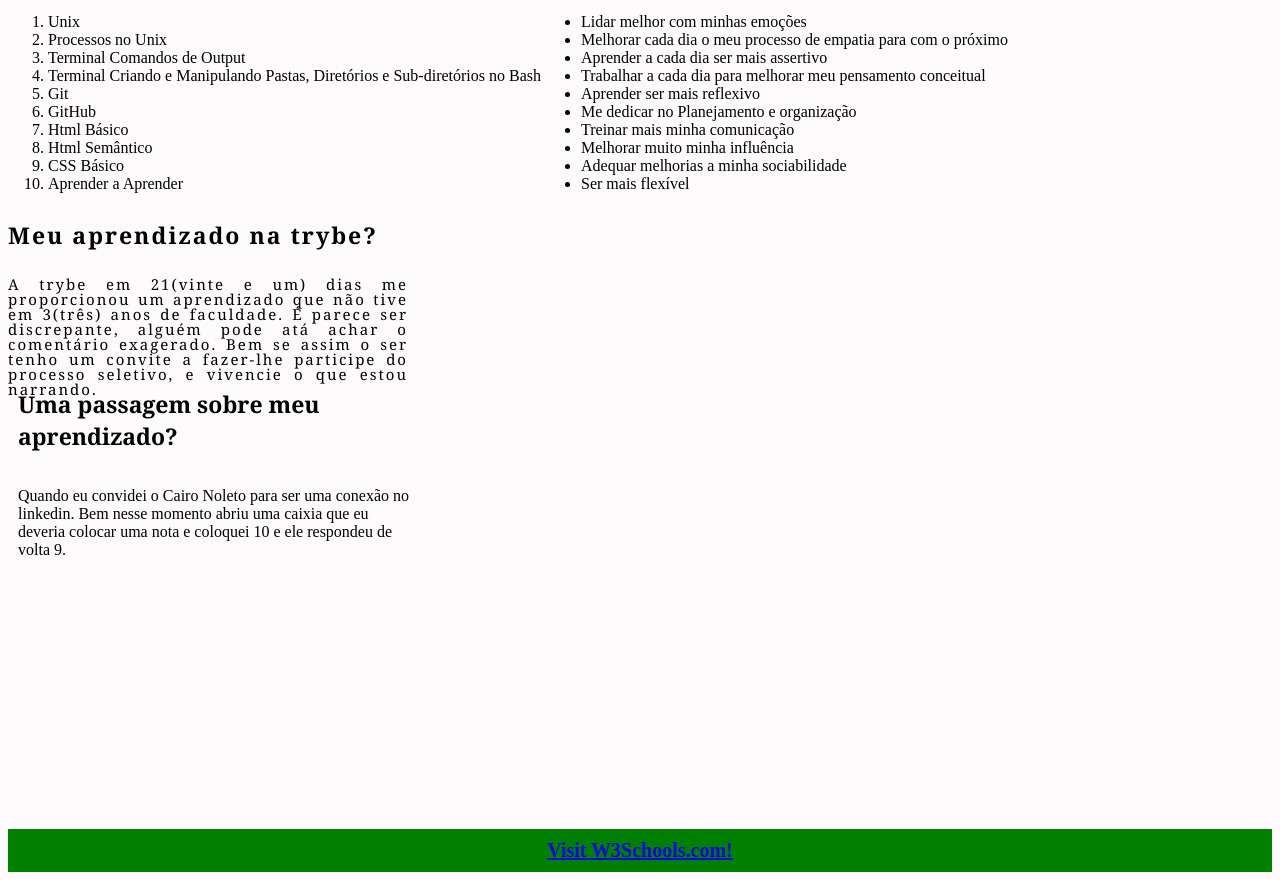
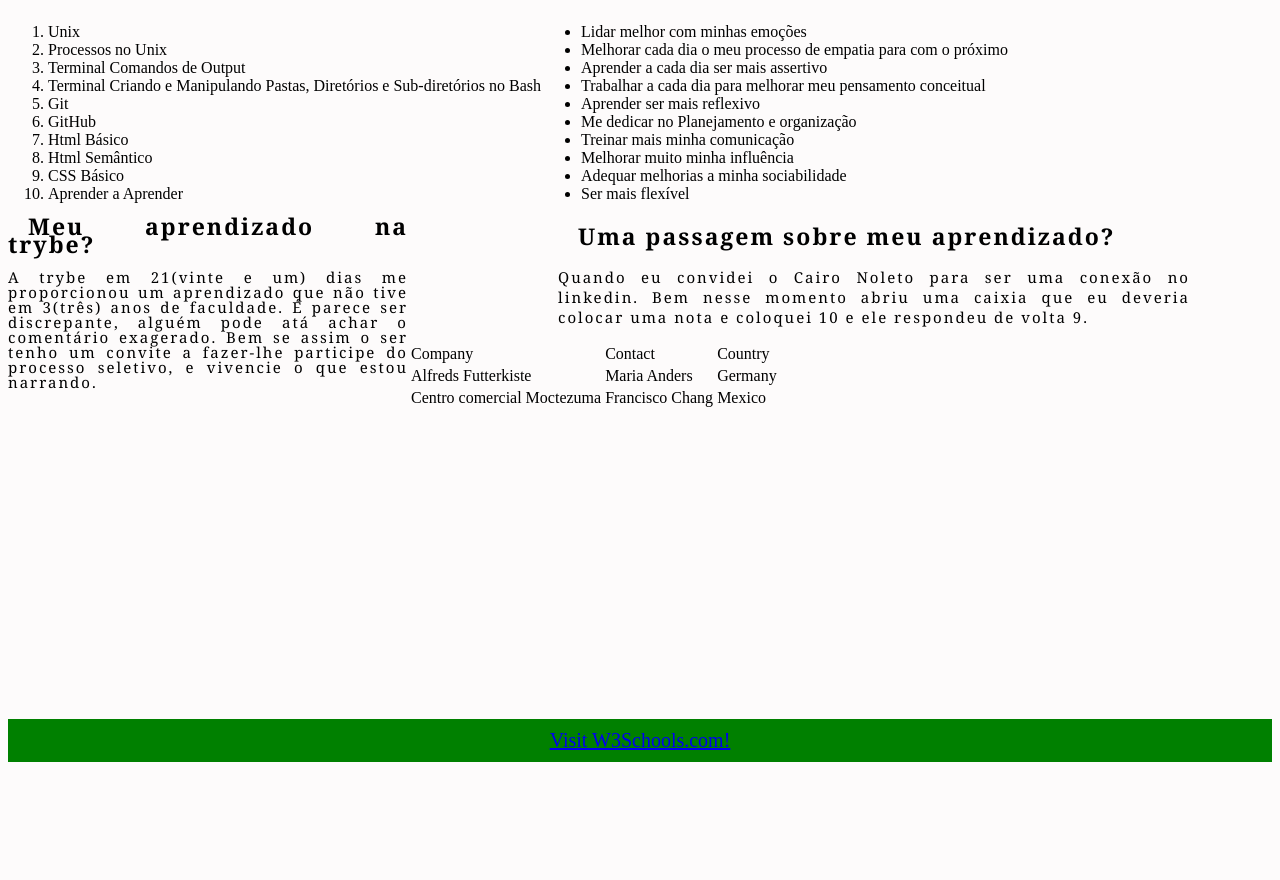
Before and after one commit to tonistorres/project-lessons-learned, a website: page index.html in a window 1280 px wide. Shown: the part 419-1299 px from the top of the page. After the commit the page ends 1189 px from the top, so only its background shows below. Drawn offline with Linux system fonts and the light colour scheme.

Commit message:
finalizado os requesitos do projeto cabendo apenas implementacoes

```diff
--- a/index.html
+++ b/index.html
@@ -27,7 +27,7 @@
 
         <img id="minha_foto" src="perfil.png" alt="foto perfil">
 
-        <h2>Lições</h2>
+        <h1>Lições</h1>
 
         <section>
 
@@ -69,6 +69,7 @@
 
 
 
+
             <article class="lado-esquerdo">
 
                 <h2>Meu aprendizado na trybe?</h2>
@@ -81,19 +82,40 @@
             </article>
 
 
-
             <section class="lado-direito">
 
                 <aside>
 
                     <h2>Uma passagem sobre meu aprendizado?</h2>
 
-                <p>Quando eu convidei o Cairo Noleto para ser uma conexão no linkedin. Bem nesse momento abriu uma caixia que eu deveria colocar uma nota e coloquei 10 e ele respondeu de volta 9. </p>
+                    <p>Quando eu convidei o Cairo Noleto para ser uma conexão no linkedin. Bem nesse momento abriu uma
+                        caixia que eu deveria colocar uma nota e coloquei 10 e ele respondeu de volta 9. </p>
 
                 </aside>
 
+            </section>
 
-        </section>
+
+
+        <!--Documentação: https://www.w3schools.com/html/html_tables.asp-->
+        <table class="style-table">
+            <tr>
+                <td>Company</td>
+                <td>Contact</td>
+                <td>Country</td>
+            </tr>
+            <tr>
+                <td>Alfreds Futterkiste</td>
+                <td>Maria Anders</td>
+                <td>Germany</td>
+            </tr>
+            <tr>
+                <td>Centro comercial Moctezuma</td>
+                <td>Francisco Chang</td>
+                <td>Mexico</td>
+            </tr>
+        </table>
+
 
 
     </main>
@@ -105,5 +127,4 @@
 
 </body>
 
-
 </html>
--- a/style.css
+++ b/style.css
@@ -12,11 +12,18 @@ body{
 }
 
 h2{
-    display: inline-block;
+    display: inline;
     font-family: Georgia, 'Times New Roman', Times, serif;
     font-size: 23px;
     font-weight: 700;
+    text-align: center;
+    letter-spacing: 2px;
+    padding: 20px;
+
+
+
 }
+
 
 #cabecalho{
     background-color: green;
@@ -37,42 +44,65 @@ h2{
 }
 
 #rodape{
-margin-top: 300px;
-  color: white;
+   margin-top: 300px;
+   color: white;
    display: inline-block;
    width: 100%;
    background-color: green;
    text-align: center;
    font-size: 20px;
-   font-weight: 700;
+   font-weight: 700px;
    padding-bottom: 10px;
    padding-top: 10px;
 
 }
 .container-listas{
+
     display: flex;
 
 }
+
 .lado-esquerdo{
-
+float: left;
 font-size: 15px;
 font-family: Georgia, 'Times New Roman', Times, serif;
-width: 400px;
-height: 150px;
-text-align: justify;
+height: 200px;
 letter-spacing: 2px;
 line-height: 15px;
+text-align: justify;
+width: 400px;
 
 }
 
 .lado-direito{
-display: flex;
 
-width: 400px;
-height: 150px;
-margin: 10px 10px 10px 10px;
+font-size: 15px;
+font-family: Georgia, 'Times New Roman', Times, serif;
 
-
-
+letter-spacing: 2px;
+margin-top: 1px;
+margin-left: 150px;
+padding-left: 400px;
+text-align: justify;
+width: 50%;
 
 }
+.container-alinha{
+    display: flex;
+}
+
+#style-aside{
+    margin-top: 1px;
+}
+
+table, th, td {
+
+  }
+.tabela-style{
+    border:1px solid black;
+    float: left;
+    font-size: 15px;
+    font-family: Georgia, 'Times New Roman', Times, serif;
+    letter-spacing: 2px;
+    padding-top:200px ;
+}
```
Lines whose indentation alone changed are shown as unchanged.
